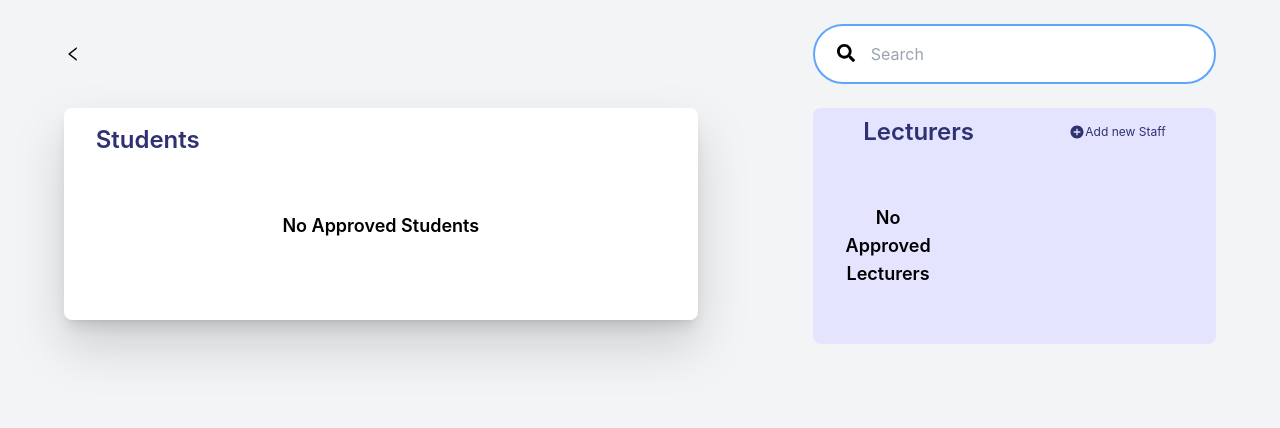
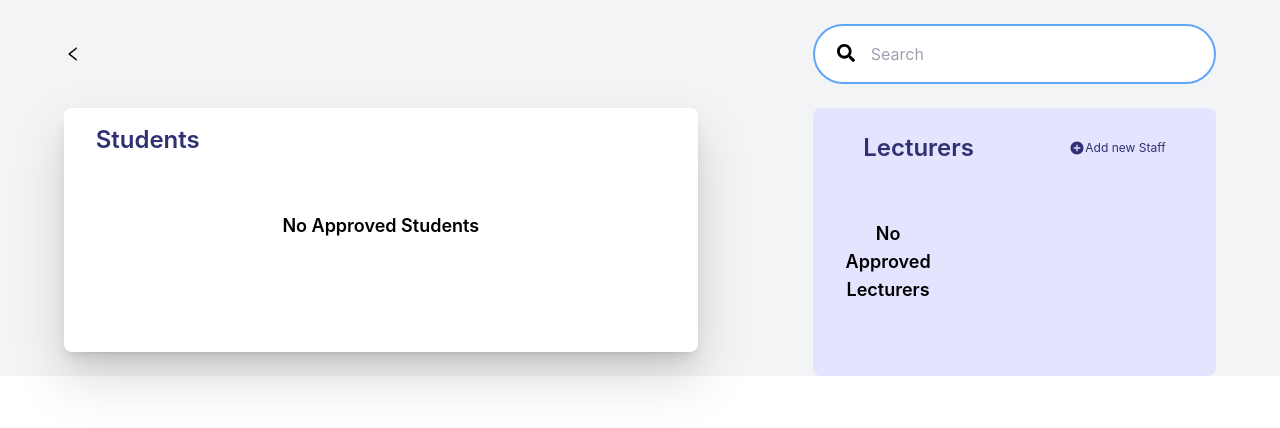
Before and after one commit to sesettikalyan/Certificate_management, a React (Create React App) app: page /1 in a window 1280 px wide. Shown: the top 428 px of the page. Built offline with nearby package versions, Linux system fonts and the light colour scheme.

Commit message:
fixed the height issues

```diff
--- a/src/components/branchDetails.jsx
+++ b/src/components/branchDetails.jsx
@@ -16,11 +16,11 @@ export default function BranchDetails() {
 
   return useObserver(() => (
     <>
-      <div className="w-[100%] h-screen flex flex-col bg-gray-100">
+      <div className="w-[100%]  flex flex-col bg-gray-100">
         <TitleAndSearch />
         {/* Lecturers section */}
         <div className="flex flex-col md:flex-row-reverse md:justify-between mx-auto w-[90%] md:w-[90%]">
-        <div className="bg-[#E4E4FF] mt-6  rounded-lg md:w-[35%] ">
+        <div className=" mt-6 h-auto rounded-lg md:w-[35%] ">
           <LecturerSection />
         </div>
         {/* Student-list-section */}
@@ -149,8 +149,8 @@ export function LecturerSection() {
   };
 
   return useObserver(() => (
-    <>
-      <div className="flex w-[90%] justify-between items-center mt-2 mx-auto md:w-[75%]">
+    <div className="bg-secondary py-4 rounded-lg">
+      <div className=" flex w-[90%] justify-between items-center mt-2 mx-auto md:w-[75%]">
         <h2 className="text-2xl text-text_color1 font-semibold">Lecturers</h2>
         <button
           className="flex text-xs text-text_color1 items-center"
@@ -191,7 +191,7 @@ export function LecturerSection() {
           }
         </div>
       </div>
-    </>
+    </div>
   ));
 }
 
--- a/src/components/staffpage.jsx
+++ b/src/components/staffpage.jsx
@@ -23,7 +23,7 @@ export default function StaffPage() {
 
   return useObserver(() => (
     <div>
-      <div className="w-[100%] h-screen flex flex-col bg-gray-100">
+      <div className="w-[100%]  flex flex-col bg-gray-100">
         {/* search box */}
         <TitleAndSearch onStaff={true} branch1={branch} />
         {/* Student-list-section */}
@@ -34,35 +34,3 @@ export default function StaffPage() {
     </div>
   ));
 }
-
-// export function StudentSection() {
-//     let { branch } = useParams();
-
-//     const selectedBranch = Branches.find((branchname) => branchname.name === branch);
-
-//     const navigate = useNavigate();
-
-//     const showStudentDetails = (branch, pin) => {
-//         navigate(`/${branch}/${pin}`);
-//     }
-
-//     return (
-//         <>
-//             <h1 className="text-text_color1 font-semibold w-[90%] mx-auto text-2xl">Students</h1>
-//             {selectedBranch?.students.map((student) => (
-//                 <div className="w-[90%] p-2 border-b-2 border-[rgba(0, 0, 0, 1)] mx-auto my-2 flex flex-row items-end justify-between">
-//                     <div className="flex flex-row items-center">
-//                         <img src={student?.image} className="w-12 h-12 rounded-full" alt="" />
-//                         <div className="flex flex-col items-start ml-3">
-//                             <h1 className="text-lg">{student?.name}</h1>
-//                             <p className="text-base">{student?.pin}</p>
-//                         </div>
-//                     </div>
-//                     <div className="flex">
-//                         <button className="flex items-center justify-center" onClick={() => showStudentDetails(selectedBranch?.name, student?.pin)} >view details  <AiOutlineRight className="text-sm ml-1 mt-1" /> </button>
-//                     </div>
-//                 </div>
-//             ))}
-//         </>
-//     )
-// }
```
